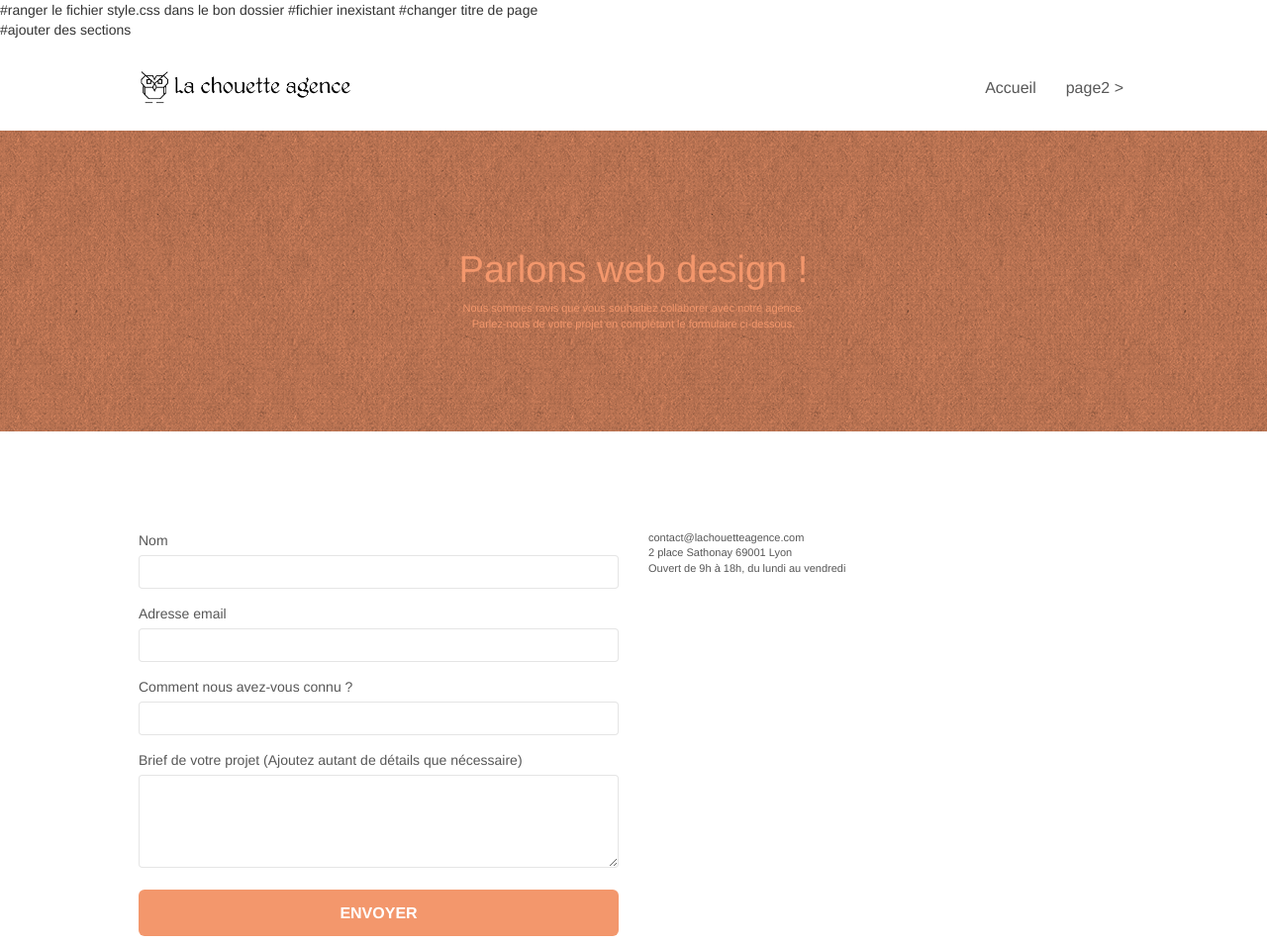
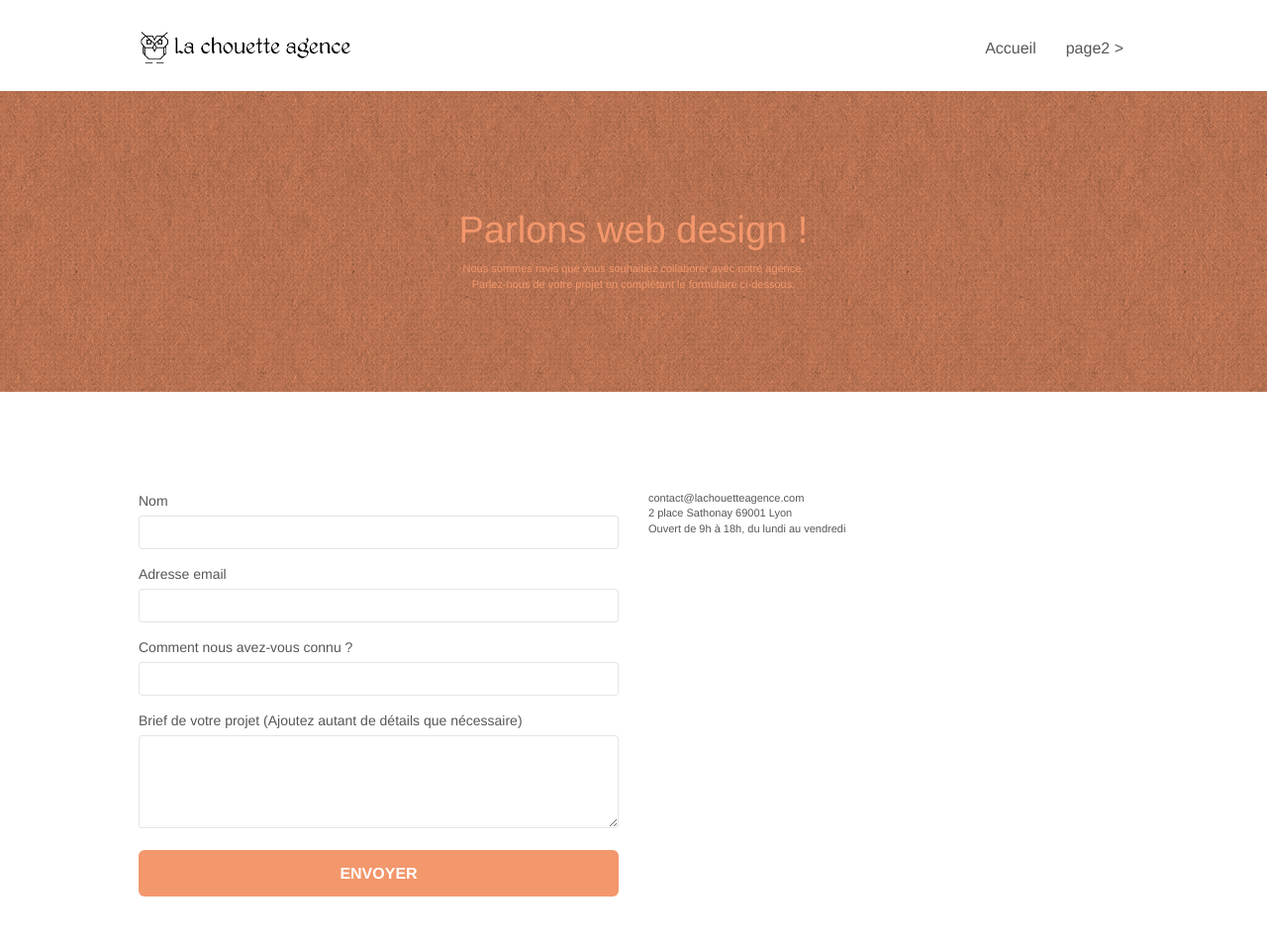
Before and after one commit to Oosewalds/starting_website, a plain HTML site: page Starting website/contact.html in a window 1280 px wide. Shown: the top 954 px of the page at 99% size. Drawn offline with nearby package versions, Linux system fonts and the light colour scheme; files that its build step writes are made by us from their sources; a script that the page names is missing; files whose address does not match are found by name.

Commit message:
modif titre, emplacement des fichiers

```diff
--- a/Starting website/page2.html
+++ b/Starting website/contact.html
@@ -8,9 +8,9 @@
     <link rel="shortcut icon" type="image/png" href="favicon.jpg">
 
 	<link rel="stylesheet" type="text/css" href="./css/bootstrap.min.css">
-	<link rel="stylesheet" type="text/css" href="style.css">#ranger le fichier style.css dans le bon dossier
+	<link rel="stylesheet" type="text/css" href="./css/style.css"><!--ranger le fichier style.css dans le bon dossier-->
 	<link rel="stylesheet" type="text/css" href="./css/font-awesome.min.css">
-	<link rel="stylesheet" type="text/css" href="./css/et-line.min.css">#fichier inexistant
+	<!--<link rel="stylesheet" type="text/css" href="./css/et-line.min.css"> #fichier inexistant-->
 
 
 	<script src="./js/jquery-2.1.0.min.js"></script>
@@ -18,7 +18,7 @@
 	<script src="./js/blocs.min.js"></script>
 	<script src="./js/jqBootstrapValidation.js"></script>
 	<script src="./js/formHandler.js"></script>
-    <title>page2</title>#changer titre de page
+    <title>Nous Contacter</title><!--#changer titre de page-->
 
 
 <!-- Analytics -->
@@ -28,10 +28,10 @@
 </head>
 <body>
 <!-- Principal conteneur -->
-<div class="page-container">
+<form class="page-container">
 
-<!-- bloc-0 -->#ajouter des sections
-<div class="bloc bgc-white l-bloc " id="bloc-0">
+<!-- bloc-0 #ajouter des sections et des form -->
+<section class="bloc bgc-white l-bloc " id="bloc-0">
 	<div class="container bloc-sm">
 		<nav class="navbar row">
 			<div class="navbar-header">
@@ -54,7 +54,7 @@
 			</div>
 		</nav>
 	</div>
-</div>
+</section>
 <!-- bloc-0 END -->
 
 <!-- bloc-6 -->
@@ -160,7 +160,7 @@
 </div>
 <!-- Footer - bloc-8 END -->
 
-</div>
+</form>
 <!-- Principal conteneur END -->
 
 
```
Also changed, not shown: Starting website/index.html (+3 -3 lines), Starting website/img/favicon.jpg (renamed from Starting website/favicon.jpg).
